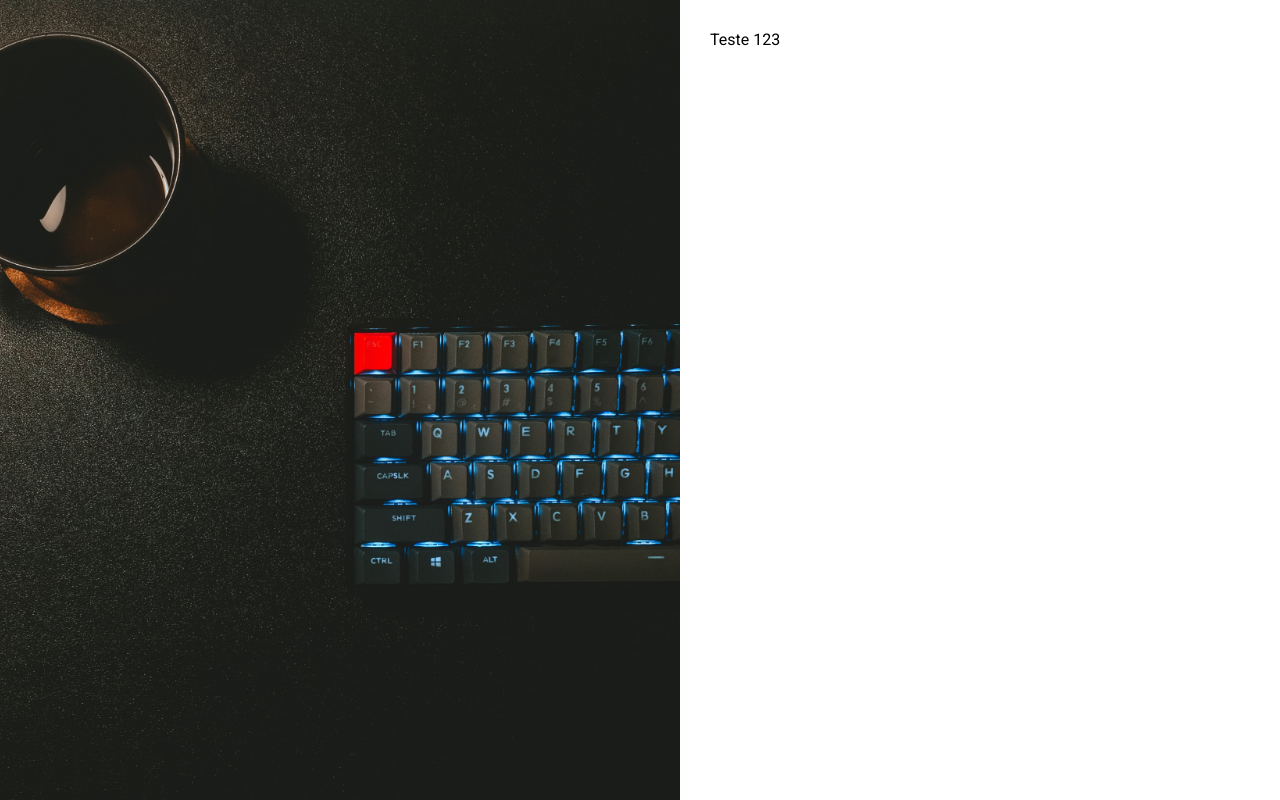
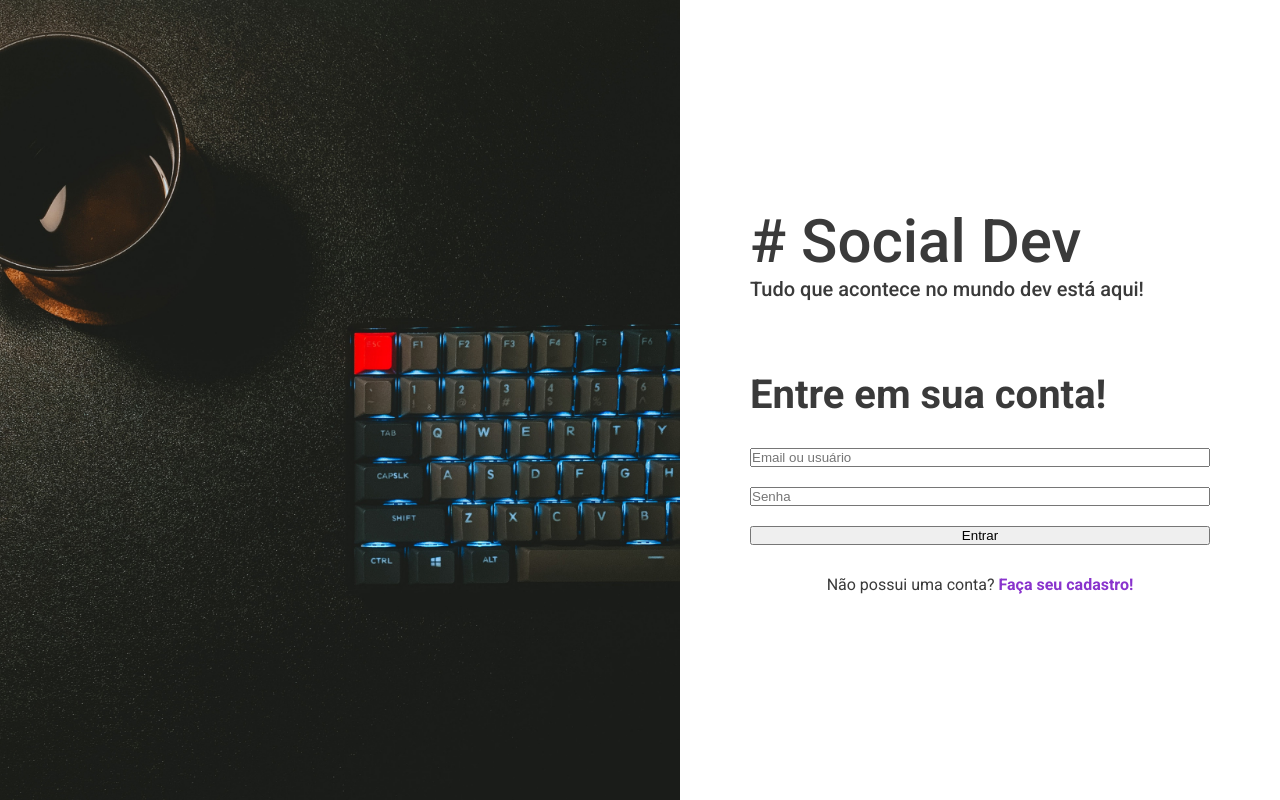
Before and after one commit to herminioneto/social-dev, a Next.js app: page /login in a window 1280 px wide. Built offline with nearby package versions, Linux system fonts and the light colour scheme.

Commit message:
Criado esqueleto da página de login

```diff
--- a/pages/_app.jsx
+++ b/pages/_app.jsx
@@ -9,6 +9,13 @@
 
   body {
     font-family: 'Roboto', sans-serif;
+    color: #3a3a3a;
+  }
+
+  a {
+    color: #8933cd;
+    font-weight: bold;
+    text-decoration: none;
   }
 `
 
--- a/pages/_document.jsx
+++ b/pages/_document.jsx
@@ -7,7 +7,7 @@
         <Head>
           <link rel="preconnect" href="https://fonts.googleapis.com" />
           <link rel="preconnect" href="https://fonts.gstatic.com" />
-          <link href="https://fonts.googleapis.com/css2?family=Roboto&display=swap" rel="stylesheet" />
+          <link href="https://fonts.googleapis.com/css2?family=Roboto:wght@400;500;700&display=swap" rel="stylesheet" />
         </Head>
         <body>
           <Main />
--- a/pages/login.jsx
+++ b/pages/login.jsx
@@ -1,9 +1,39 @@
+import styled from "styled-components"
+
 import ImageWithSpace from "../src/components/layout/ImageWithSpace"
+import H1 from "../src/components/typography/H1"
+import H2 from "../src/components/typography/H2"
+import H4 from "../src/components/typography/H4"
+
+const FormContainer = styled.div`
+  margin-top: 70px;
+`
+
+const Form = styled.form`
+  display: flex;
+  flex-direction: column;
+  margin: 30px 0;
+  gap: 20px;
+`
+
+const Text = styled.p`
+  text-align: center;
+`
 
 function LoginPage () {
   return (
     <ImageWithSpace>
-      Teste 123
+      <H1># Social Dev</H1>
+      <H4>Tudo que acontece no mundo dev está aqui!</H4>
+      <FormContainer>
+        <H2>Entre em sua conta!</H2>
+        <Form>
+          <input placeholder="Email ou usuário" type="email" />
+          <input placeholder="Senha" type="password" />
+          <button>Entrar</button>
+        </Form>
+        <Text>Não possui uma conta? <a href="#">Faça seu cadastro!</a></Text>
+      </FormContainer>
     </ImageWithSpace>
   )
 }
--- a/src/components/layout/ImageWithSpace.jsx
+++ b/src/components/layout/ImageWithSpace.jsx
@@ -22,7 +22,7 @@
 
 const StyledContainer = styled.div`
   background-color: #fff;
-  padding: 30px;
+  padding: 30px 70px;
 
 
   @media (min-width: ${WIDTH_BREAK}) {
@@ -31,7 +31,12 @@
 
   @media (max-width: ${WIDTH_BREAK}) {
     width: 100%;
+    height: 100vh;
   }
+
+  display: flex;
+  flex-direction: column;
+  justify-content: center;
 `
 
 function ImageWithSpace ({ children, image }) {
--- /dev/null
+++ b/src/components/typography/H1.jsx
@@ -0,0 +1,8 @@
+import styled from "styled-components";
+
+const H1 = styled.h1`
+  font-size: 60px;
+  font-weight: 500;
+`
+
+export default H1
--- /dev/null
+++ b/src/components/typography/H2.jsx
@@ -0,0 +1,8 @@
+import styled from "styled-components";
+
+const H2 = styled.h2`
+  font-size: 40px;
+  font-weight: bold;
+`
+
+export default H2
--- /dev/null
+++ b/src/components/typography/H4.jsx
@@ -0,0 +1,8 @@
+import styled from "styled-components";
+
+const H4 = styled.h4`
+  font-size: 20px;
+  font-weight: 500;
+`
+
+export default H4
```
